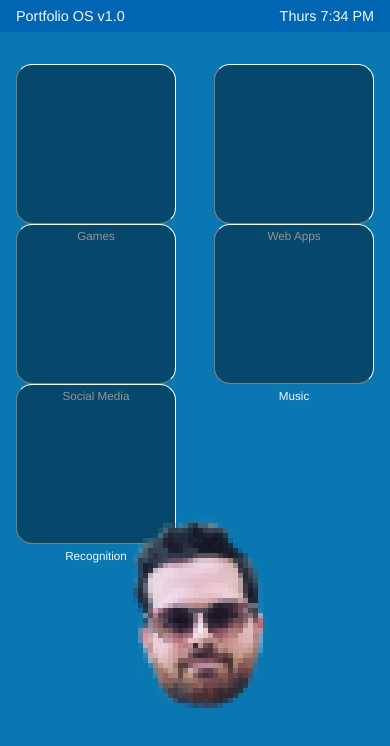
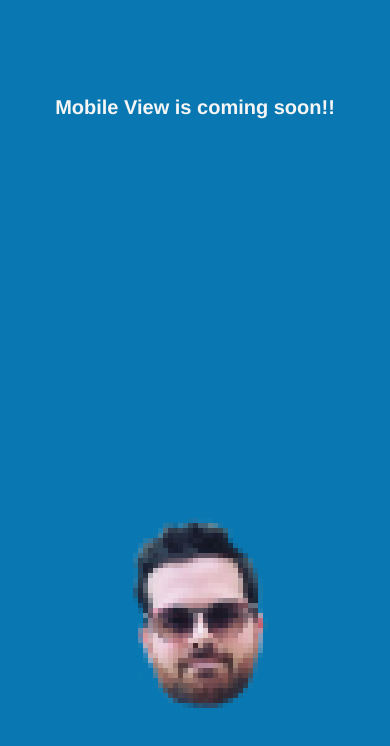
Before and after one commit to mccordgh/portfolio-os-react, a React (Create React App) app: page / in a window 390 px wide. Shown: the top 746 px of the page. Built offline with nearby package versions, Linux system fonts and the light colour scheme.

Commit message:
Disable mobile view for now

```diff
--- a/src/Desktop/MobileView/MobileView.js
+++ b/src/Desktop/MobileView/MobileView.js
@@ -1,15 +1,17 @@
 import React, { Component } from 'react';
-import Banner from './Banner/Banner';
-import AppGroup from './AppGroup/AppGroup';
-import OpenAppWindow from '../OpenAppWindow/OpenAppWindow';
+// import Banner from './Banner/Banner';
+// import AppGroup from './AppGroup/AppGroup';
+// import OpenAppWindow from '../OpenAppWindow/OpenAppWindow';
 
 export default class MobileView extends Component {
     render() {
         return (
             <div className="mobileContainer">
-                <Banner />
+                <h1 style={{textAlign:'center', width: '100%', marginTop: '5rem'}}>Mobile View is coming soon!!</h1>
 
-                <div className="appgroupContainer">
+                {/* <Banner /> */}
+
+                {/* <div className="appgroupContainer">
                 {
                     this.props.apps.map((appGroup, key) => {
                     return <AppGroup
@@ -20,17 +22,18 @@ export default class MobileView extends Component {
                     />;
                     })
                 }
-                </div>
+                </div> */}
+
                 <div className="osImage">
-                <img src={this.props.headIcon} alt="Mccordinator's Pixel Head"/>
+                    <img src={this.props.headIcon} alt="Mccordinator's Pixel Head"/>
                 </div>
 
-                {this.props.selectedApp.name &&
-                <OpenAppWindow
-                    app={this.props.selectedApp}
-                    closeAppCallback={this.props.closeAppCallback}
-                />
-                }
+                {/* { this.props.selectedApp.name &&
+                    <OpenAppWindow
+                        app={this.props.selectedApp}
+                        closeAppCallback={this.props.closeAppCallback}
+                    />
+                } */}
             </div>
       );
     }
--- a/src/json/portfolio_about.json
+++ b/src/json/portfolio_about.json
@@ -8,7 +8,7 @@
         "Deployed with Github Pages."
     ],
     "links": [{
-            "url": "https://mccordgh.github.io/",
+            "url": "http://mccordinator.cool",
             "text": "View App! (Get META, dude)"
         },
         {
```
